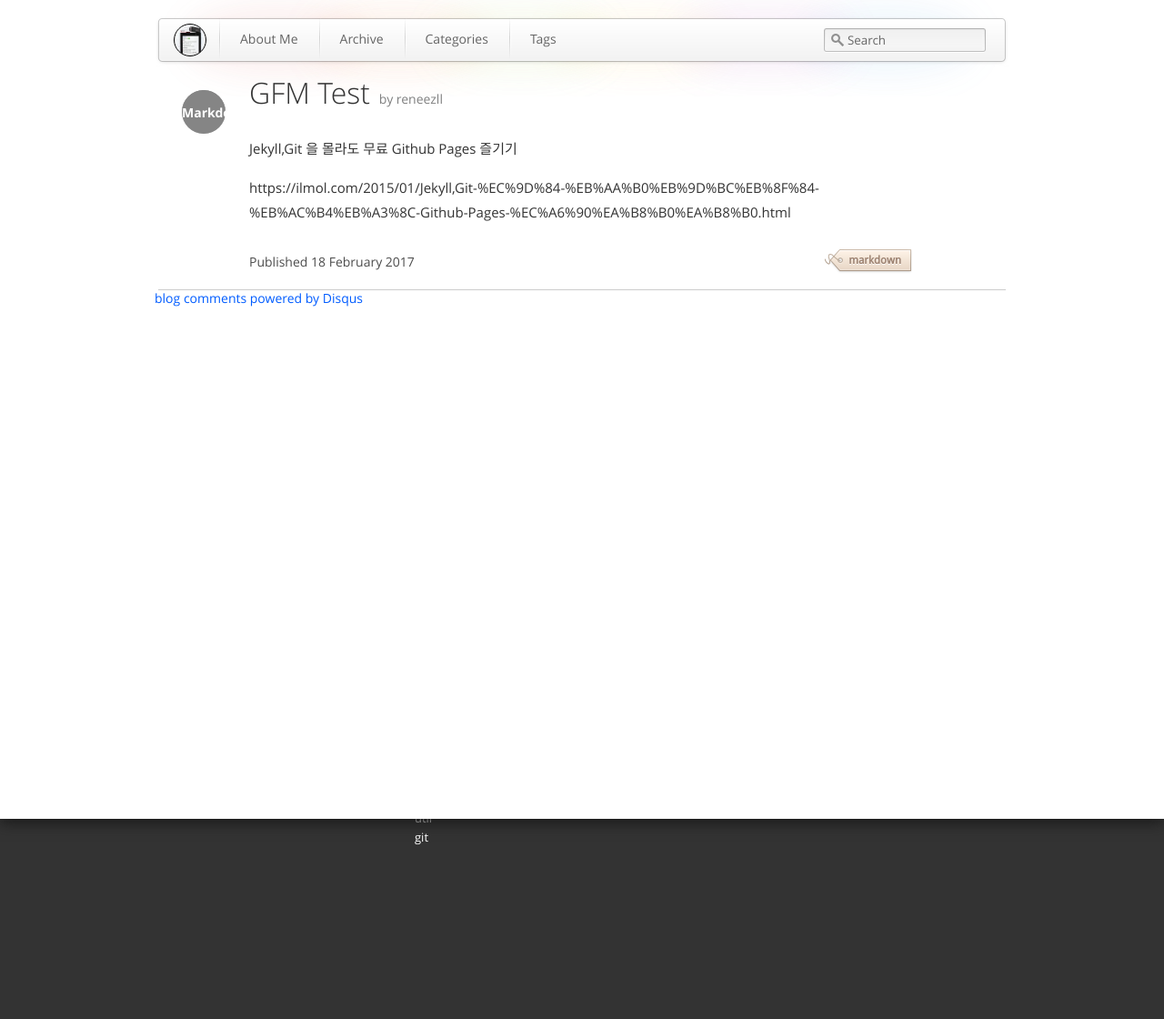
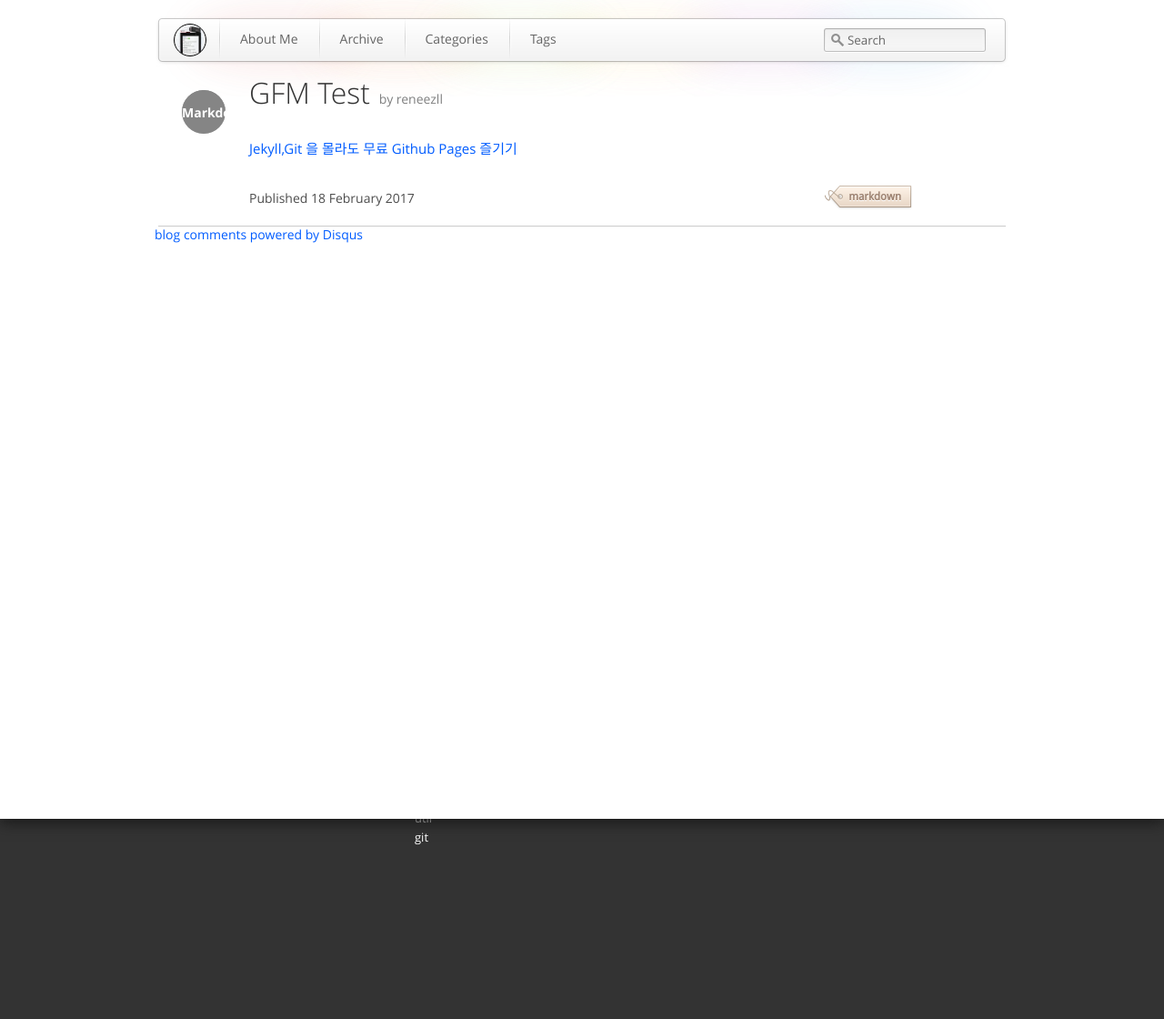
Before and after one commit to reneezll/reneezll.github.io, a Jekyll site: the page built from _posts/2017-02-18-test.md, in a window 1280 px wide. Shown: the whole page at 91% size. Built offline with Jekyll 4.4.1, drawn with Linux system fonts in a browser that asks for light colours; comment, search, counter and statistics services are not loaded.

Commit message:
Update 2017-02-18-test.md

```diff
--- a/_posts/2017-02-18-test.md
+++ b/_posts/2017-02-18-test.md
@@ -7,6 +7,4 @@
 ---
 
 
-Jekyll,Git 을 몰라도 무료 Github Pages 즐기기
-
-https://ilmol.com/2015/01/Jekyll,Git-%EC%9D%84-%EB%AA%B0%EB%9D%BC%EB%8F%84-%EB%AC%B4%EB%A3%8C-Github-Pages-%EC%A6%90%EA%B8%B0%EA%B8%B0.html
+[Jekyll,Git 을 몰라도 무료 Github Pages 즐기기](https://ilmol.com/2015/01/Jekyll,Git-%EC%9D%84-%EB%AA%B0%EB%9D%BC%EB%8F%84-%EB%AC%B4%EB%A3%8C-Github-Pages-%EC%A6%90%EA%B8%B0%EA%B8%B0.html)
```
